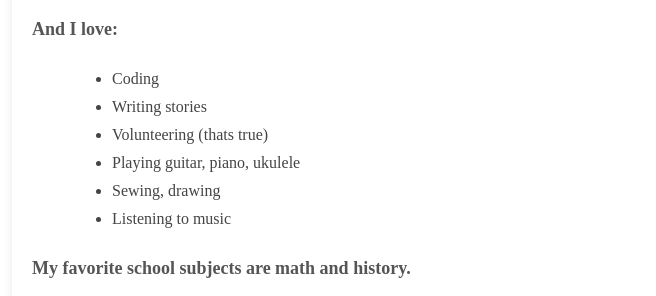
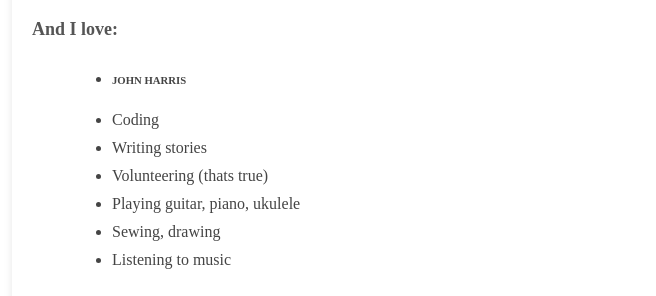
Before and after one commit to Lykahh/I-AM, a plain HTML site: page index.html in a window 1280 px wide. Shown: the part 504-800 px from the top of the page, without its empty margins (208-864 px from the left). Drawn offline with Linux system fonts and the light colour scheme.

Commit message:
Update index.html

```diff
--- a/index.html
+++ b/index.html
@@ -15,6 +15,7 @@
 
         <h5>And I love:</h5>
         <ul>
+            <li><h6>JOHN HARRIS</h6></li>
             <li>Coding</li>
             <li>Writing stories</li>
             <li>Volunteering (thats true)</li>
```
